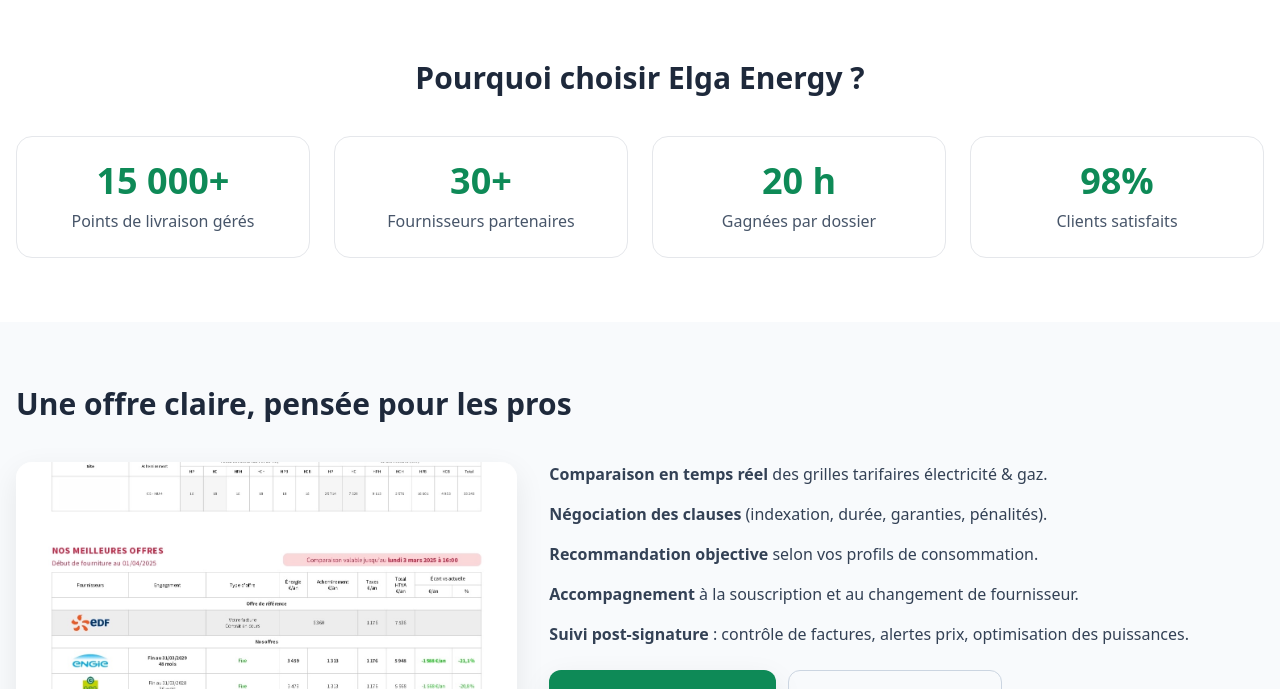
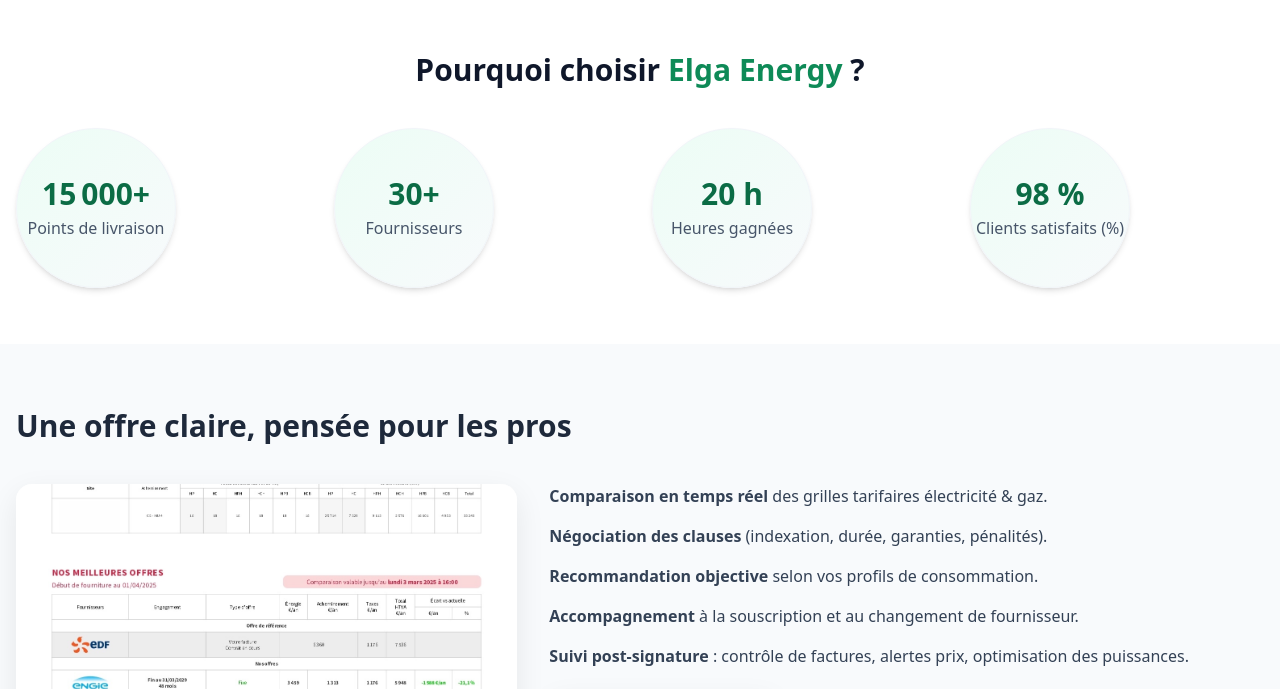
Before and after one commit to contactagdmarketing-commits/contactagdmarketing-commits.github.io, a Jekyll site: the page index.html, which Jekyll copies as it is, in a window 1280 px wide and 900 px high, scrolled down 480 px, cut to the strip 211-900 px from the top of the window. Built offline with Jekyll 4.4.1, drawn with Linux system fonts in a browser that asks for light colours; nearby versions of some CDN libraries.

Commit message:
Update index.html

```diff
--- a/index.html
+++ b/index.html
@@ -126,29 +126,79 @@
   </template>
 
   <!-- Chiffres clés -->
-  <section class="bg-white">
-    <div class="container py-12 md:py-16">
-      <h2 class="text-center text-2xl md:text-3xl font-bold mb-10">Pourquoi choisir Elga Energy ?</h2>
-      <div class="grid sm:grid-cols-2 lg:grid-cols-4 gap-6">
-        <div class="rounded-2xl border p-6 text-center bg-white">
-          <div class="text-4xl font-extrabold text-primary-600" data-number>15&nbsp;000+</div>
-          <p class="mt-2 text-slate-600">Points de livraison gérés</p>
-        </div>
-        <div class="rounded-2xl border p-6 text-center bg-white">
-          <div class="text-4xl font-extrabold text-primary-600" data-number>30+</div>
-          <p class="mt-2 text-slate-600">Fournisseurs partenaires</p>
-        </div>
-        <div class="rounded-2xl border p-6 text-center bg-white">
-          <div class="text-4xl font-extrabold text-primary-600" data-number>20 h</div>
-          <p class="mt-2 text-slate-600">Gagnées par dossier</p>
-        </div>
-        <div class="rounded-2xl border p-6 text-center bg-white">
-          <div class="text-4xl font-extrabold text-primary-600" data-number>98%</div>
-          <p class="mt-2 text-slate-600">Clients satisfaits</p>
-        </div>
+  <!-- ===== Pourquoi choisir Elga Energy (animé + compteur) ===== -->
+<section id="avantages" class="bg-white py-14">
+  <div class="container text-center">
+    <h2 class="text-2xl md:text-3xl font-extrabold text-slate-900 mb-10">
+      Pourquoi choisir <span class="text-primary-600">Elga Energy</span> ?
+    </h2>
+
+    <div class="grid grid-cols-2 md:grid-cols-4 gap-6 justify-center">
+
+      <!-- Stat 1 -->
+      <div class="stat-bubble opacity-0 translate-y-6 transition-all duration-700 ease-out flex flex-col items-center justify-center rounded-full size-36 md:size-40 bg-gradient-to-br from-primary-50 to-slate-50 shadow-md border border-slate-100">
+        <p class="stat-number text-2xl md:text-3xl font-extrabold text-primary-700" data-target="15000">0</p>
+        <p class="text-sm md:text-base text-slate-600 mt-1">Points de livraison</p>
       </div>
+
+      <!-- Stat 2 -->
+      <div class="stat-bubble opacity-0 translate-y-6 transition-all duration-700 ease-out delay-100 flex flex-col items-center justify-center rounded-full size-36 md:size-40 bg-gradient-to-br from-primary-50 to-slate-50 shadow-md border border-slate-100">
+        <p class="stat-number text-2xl md:text-3xl font-extrabold text-primary-700" data-target="30">0</p>
+        <p class="text-sm md:text-base text-slate-600 mt-1">Fournisseurs</p>
+      </div>
+
+      <!-- Stat 3 -->
+      <div class="stat-bubble opacity-0 translate-y-6 transition-all duration-700 ease-out delay-200 flex flex-col items-center justify-center rounded-full size-36 md:size-40 bg-gradient-to-br from-primary-50 to-slate-50 shadow-md border border-slate-100">
+        <p class="stat-number text-2xl md:text-3xl font-extrabold text-primary-700" data-target="20">0</p>
+        <p class="text-sm md:text-base text-slate-600 mt-1">Heures gagnées</p>
+      </div>
+
+      <!-- Stat 4 -->
+      <div class="stat-bubble opacity-0 translate-y-6 transition-all duration-700 ease-out delay-300 flex flex-col items-center justify-center rounded-full size-36 md:size-40 bg-gradient-to-br from-primary-50 to-slate-50 shadow-md border border-slate-100">
+        <p class="stat-number text-2xl md:text-3xl font-extrabold text-primary-700" data-target="98">0</p>
+        <p class="text-sm md:text-base text-slate-600 mt-1">Clients satisfaits (%)</p>
+      </div>
+
     </div>
-  </section>
+  </div>
+</section>
+
+<script>
+  // ✅ Apparition + animation du compteur
+  const stats = document.querySelectorAll('.stat-bubble');
+  const observer = new IntersectionObserver(entries => {
+    entries.forEach(entry => {
+      if (entry.isIntersecting) {
+        // Fade + montée
+        entry.target.classList.remove('opacity-0', 'translate-y-6');
+        entry.target.classList.add('opacity-100', 'translate-y-0');
+
+        // Compteur animé
+        const number = entry.target.querySelector('.stat-number');
+        const target = +number.getAttribute('data-target');
+        const duration = 1500; // ms
+        const startTime = performance.now();
+
+        const animate = (time) => {
+          const progress = Math.min((time - startTime) / duration, 1);
+          number.textContent = Math.floor(progress * target);
+          if (progress < 1) requestAnimationFrame(animate);
+          else {
+            if (target >= 1000) number.textContent = target.toLocaleString('fr-FR') + '+';
+            else if (target === 98) number.textContent = target + ' %';
+            else if (target === 20) number.textContent = target + ' h';
+            else number.textContent = target + '+';
+          }
+        };
+        requestAnimationFrame(animate);
+
+        observer.unobserve(entry.target);
+      }
+    });
+  }, { threshold: 0.4 });
+
+  stats.forEach(stat => observer.observe(stat));
+</script>
 
   <!-- Offre -->
   <section id="offre" class="bg-slate-50">
```
